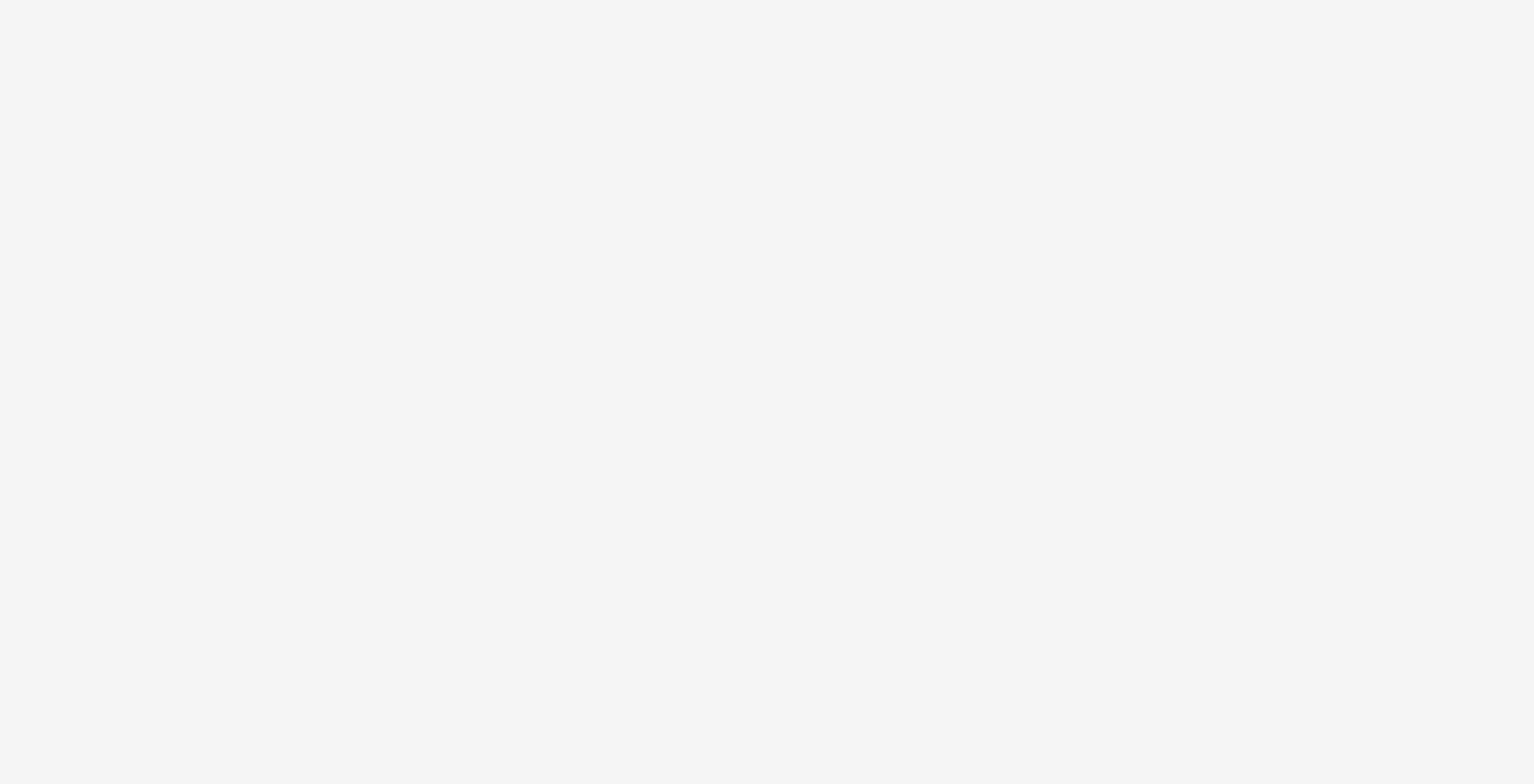
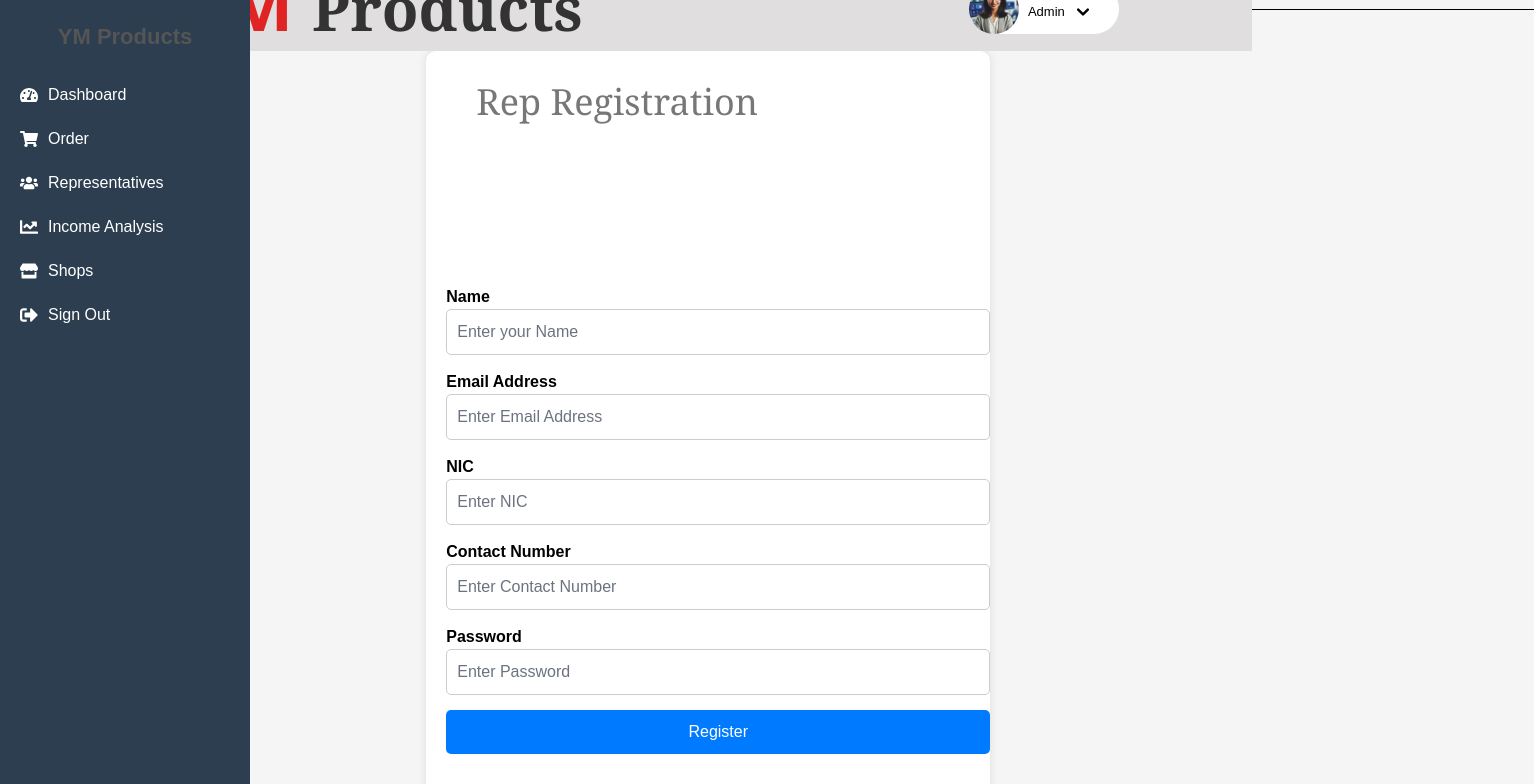
Before and after one commit to chinthaka-lakshan/YMProducts, a React (Vite) app in the folder YM_Project/: page /repRegistration in a window 1280 px wide. Before the commit this address had no page. Shown: the top 784 px of the page, 1534 px wide, since content can reach past the window. Built offline with nearby package versions, Linux system fonts and the light colour scheme.

Commit message:
repRegistration

```diff
--- a/YM_Project/src/App.jsx
+++ b/YM_Project/src/App.jsx
@@ -8,6 +8,7 @@ import Dashboard from "./pages/dashboard/Dashboard";
 import ItemList from "./components/ItemList/ItemList";
 import TopBar from "./components/TopBar/TopBar";
 import SideBar from "./components/SideBar/SideBar";
+import RepRegistration from "./pages/RepRegistration/RepRegistration";
 
 function App() {
     return (
@@ -19,6 +20,7 @@ function App() {
                     <Route path="/signUp" element={<Login />} />
                     <Route path="/dashboard" element={<Dashboard />} />
                     <Route path="/items" element={<ItemList />} />
+                    <Route path="/repRegistration" element={<RepRegistration/>} />
                 </Routes>
             </div>
         </Router>
--- a/YM_Project/src/pages/RepRegistration/RepRegistration.css
+++ b/YM_Project/src/pages/RepRegistration/RepRegistration.css
@@ -0,0 +1,49 @@
+.rep-registration {
+    display: flex;
+    flex-direction: column;
+    align-items: center;
+    padding: 20px;
+}
+
+.baseCont {
+    width: 50%;
+    background: #fff;
+    padding: 20px;
+    border-radius: 10px;
+    box-shadow: 0px 0px 10px rgba(0, 0, 0, 0.1);
+}
+
+.registration-form {
+    display: flex;
+    flex-direction: column;
+}
+
+.form-group {
+    margin-bottom: 15px;
+}
+
+.form-group label {
+    font-weight: bold;
+    margin-bottom: 5px;
+}
+
+.form-group input {
+    width: 100%;
+    padding: 10px;
+    border: 1px solid #ccc;
+    border-radius: 5px;
+}
+
+.register-btn {
+    background-color: #007bff;
+    color: #fff;
+    padding: 10px;
+    border: none;
+    border-radius: 5px;
+    cursor: pointer;
+    font-size: 16px;
+}
+
+.register-btn:hover {
+    background-color: #0056b3;
+}
--- a/YM_Project/src/pages/RepRegistration/RepRegistration.jsx
+++ b/YM_Project/src/pages/RepRegistration/RepRegistration.jsx
@@ -0,0 +1,61 @@
+import React, { useState } from "react";
+import SideBar from "../../components/SideBar/SideBar";
+import TopBar from "../../components/TopBar/TopBar";
+import "./RepRegistration.css";
+
+const RepRegistration = () => {
+    const [formData, setFormData] = useState({
+        name: "",
+        email: "",
+        nic: "",
+        contact: "",
+        password: "",
+    });
+
+    const handleChange = (e) => {
+        setFormData({ ...formData, [e.target.name]: e.target.value });
+    };
+
+    const handleSubmit = (e) => {
+        e.preventDefault();
+        console.log("Form Submitted", formData);
+    };
+
+    return (
+        <div className="rep-registration">
+            <TopBar />
+            <SideBar />
+            <div className="baseCont">
+                <div className="hRow">
+                    <h3 className="text-4xl font-serif font-medium">Rep Registration</h3>
+                </div>
+                <div className="hLine"></div>
+                <form onSubmit={handleSubmit} className="registration-form">
+                    <div className="form-group">
+                        <label>Name</label>
+                        <input type="text" name="name" value={formData.name} onChange={handleChange} placeholder="Enter your Name" required />
+                    </div>
+                    <div className="form-group">
+                        <label>Email Address</label>
+                        <input type="email" name="email" value={formData.email} onChange={handleChange} placeholder="Enter Email Address" required />
+                    </div>
+                    <div className="form-group">
+                        <label>NIC</label>
+                        <input type="text" name="nic" value={formData.nic} onChange={handleChange} placeholder="Enter NIC" required />
+                    </div>
+                    <div className="form-group">
+                        <label>Contact Number</label>
+                        <input type="text" name="contact" value={formData.contact} onChange={handleChange} placeholder="Enter Contact Number" required />
+                    </div>
+                    <div className="form-group">
+                        <label>Password</label>
+                        <input type="password" name="password" value={formData.password} onChange={handleChange} placeholder="Enter Password" required />
+                    </div>
+                    <button type="submit" className="register-btn">Register</button>
+                </form>
+            </div>
+        </div>
+    );
+};
+
+export default RepRegistration;
```
